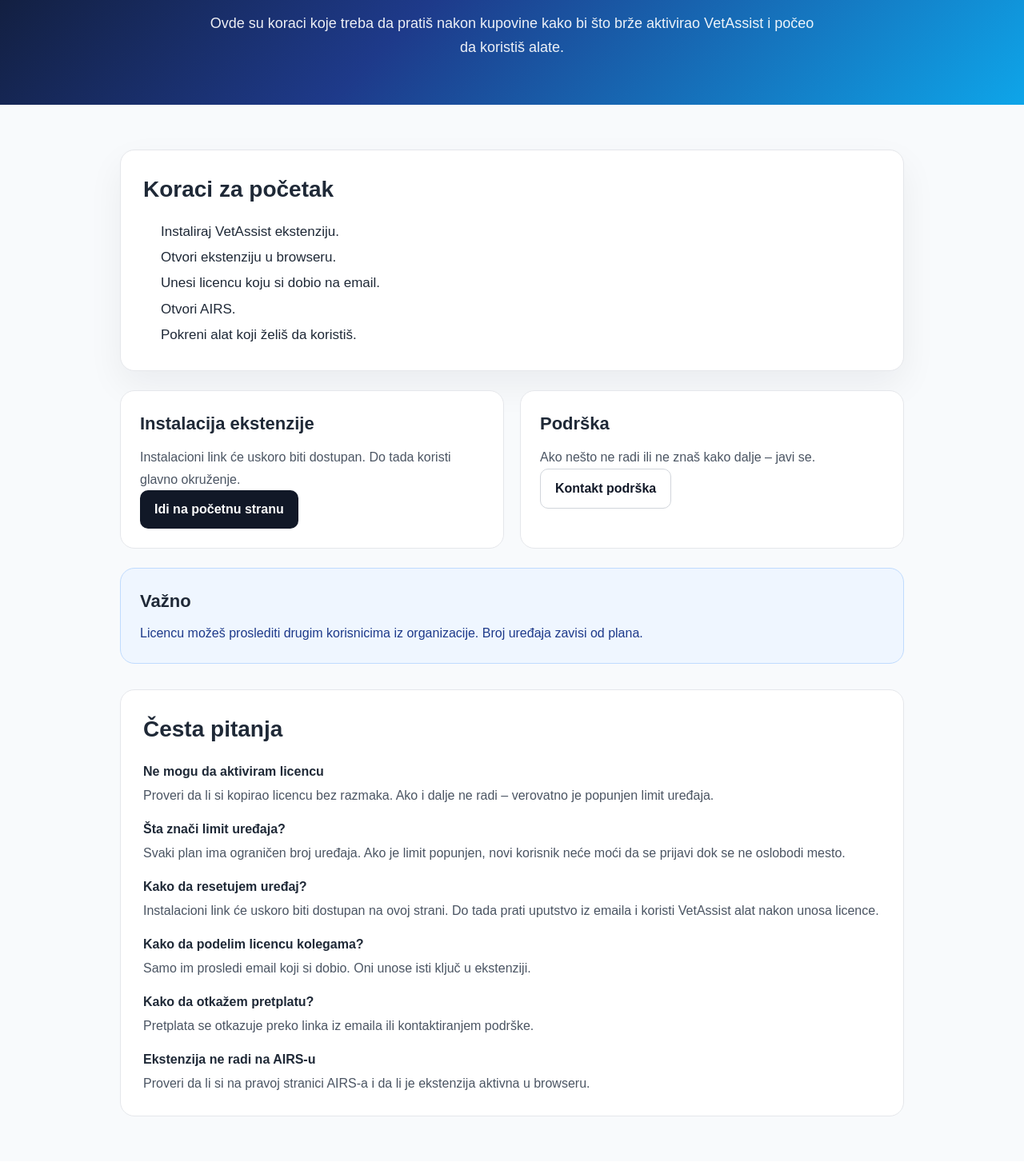
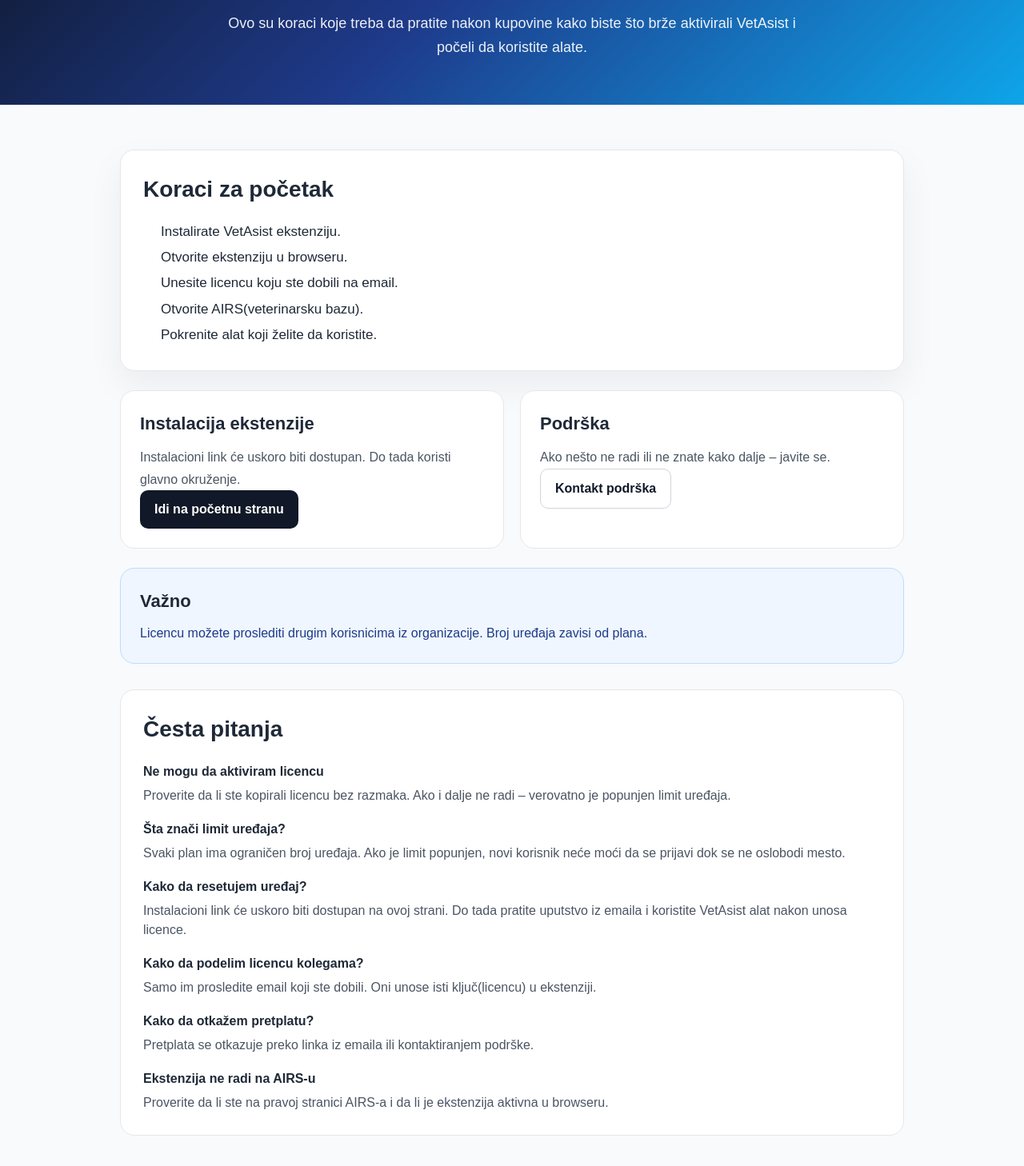
Before and after one commit to vladimirsapundzic85/vetasist-app, a Next.js app: page /app/install in a window 1280 px wide. Shown: the part 174-1632 px from the top of the page at 80% size. Built offline with nearby package versions, Linux system fonts and the light colour scheme.

Commit message:
Update page.tsx

```diff
--- a/app/app/install/page.tsx
+++ b/app/app/install/page.tsx
@@ -51,8 +51,8 @@
               color: "rgba(255,255,255,0.92)",
             }}
           >
-            Ovde su koraci koje treba da pratiš nakon kupovine kako bi što brže
-            aktivirao VetAssist i počeo da koristiš alate.
+            Ovo su koraci koje treba da pratite nakon kupovine kako biste što brže
+            aktivirali VetAsist i počeli da koristite alate.
           </p>
         </div>
       </section>
@@ -88,11 +88,11 @@
                 fontSize: 17,
               }}
             >
-              <li>Instaliraj VetAssist ekstenziju.</li>
-              <li>Otvori ekstenziju u browseru.</li>
-              <li>Unesi licencu koju si dobio na email.</li>
-              <li>Otvori AIRS.</li>
-              <li>Pokreni alat koji želiš da koristiš.</li>
+              <li>Instalirate VetAsist ekstenziju.</li>
+              <li>Otvorite ekstenziju u browseru.</li>
+              <li>Unesite licencu koju ste dobili na email.</li>
+              <li>Otvorite AIRS(veterinarsku bazu).</li>
+              <li>Pokrenite alat koji želite da koristite.</li>
             </ol>
           </div>
 
@@ -150,7 +150,7 @@
               </h3>
 
               <p style={{ marginTop: 0, color: "#4b5563", lineHeight: 1.7 }}>
-                Ako nešto ne radi ili ne znaš kako dalje – javi se.
+                Ako nešto ne radi ili ne znate kako dalje – javite se.
               </p>
 
               <a
@@ -186,7 +186,7 @@
             </h3>
 
             <p style={{ margin: 0, color: "#1e3a8a", lineHeight: 1.7 }}>
-              Licencu možeš proslediti drugim korisnicima iz organizacije. Broj uređaja zavisi od plana.
+              Licencu možete proslediti drugim korisnicima iz organizacije. Broj uređaja zavisi od plana.
             </p>
           </div>
 
@@ -208,7 +208,7 @@
               <div>
                 <strong>Ne mogu da aktiviram licencu</strong>
                 <p style={{ margin: "6px 0 0", color: "#4b5563" }}>
-                  Proveri da li si kopirao licencu bez razmaka. Ako i dalje ne radi – verovatno je popunjen limit uređaja.
+                  Proverite da li ste kopirali licencu bez razmaka. Ako i dalje ne radi – verovatno je popunjen limit uređaja.
                 </p>
               </div>
 
@@ -222,14 +222,14 @@
               <div>
                 <strong>Kako da resetujem uređaj?</strong>
                 <p style={{ margin: "6px 0 0", color: "#4b5563" }}>
-                  Instalacioni link će uskoro biti dostupan na ovoj strani. Do tada prati uputstvo iz emaila i koristi VetAssist alat nakon unosa licence.
+                  Instalacioni link će uskoro biti dostupan na ovoj strani. Do tada pratite uputstvo iz emaila i koristite VetAsist alat nakon unosa licence.
                 </p>
               </div>
 
               <div>
                 <strong>Kako da podelim licencu kolegama?</strong>
                 <p style={{ margin: "6px 0 0", color: "#4b5563" }}>
-                  Samo im prosledi email koji si dobio. Oni unose isti ključ u ekstenziji.
+                  Samo im prosledite email koji ste dobili. Oni unose isti ključ(licencu) u ekstenziji.
                 </p>
               </div>
 
@@ -243,7 +243,7 @@
               <div>
                 <strong>Ekstenzija ne radi na AIRS-u</strong>
                 <p style={{ margin: "6px 0 0", color: "#4b5563" }}>
-                  Proveri da li si na pravoj stranici AIRS-a i da li je ekstenzija aktivna u browseru.
+                  Proverite da li ste na pravoj stranici AIRS-a i da li je ekstenzija aktivna u browseru.
                 </p>
               </div>
             </div>
```
